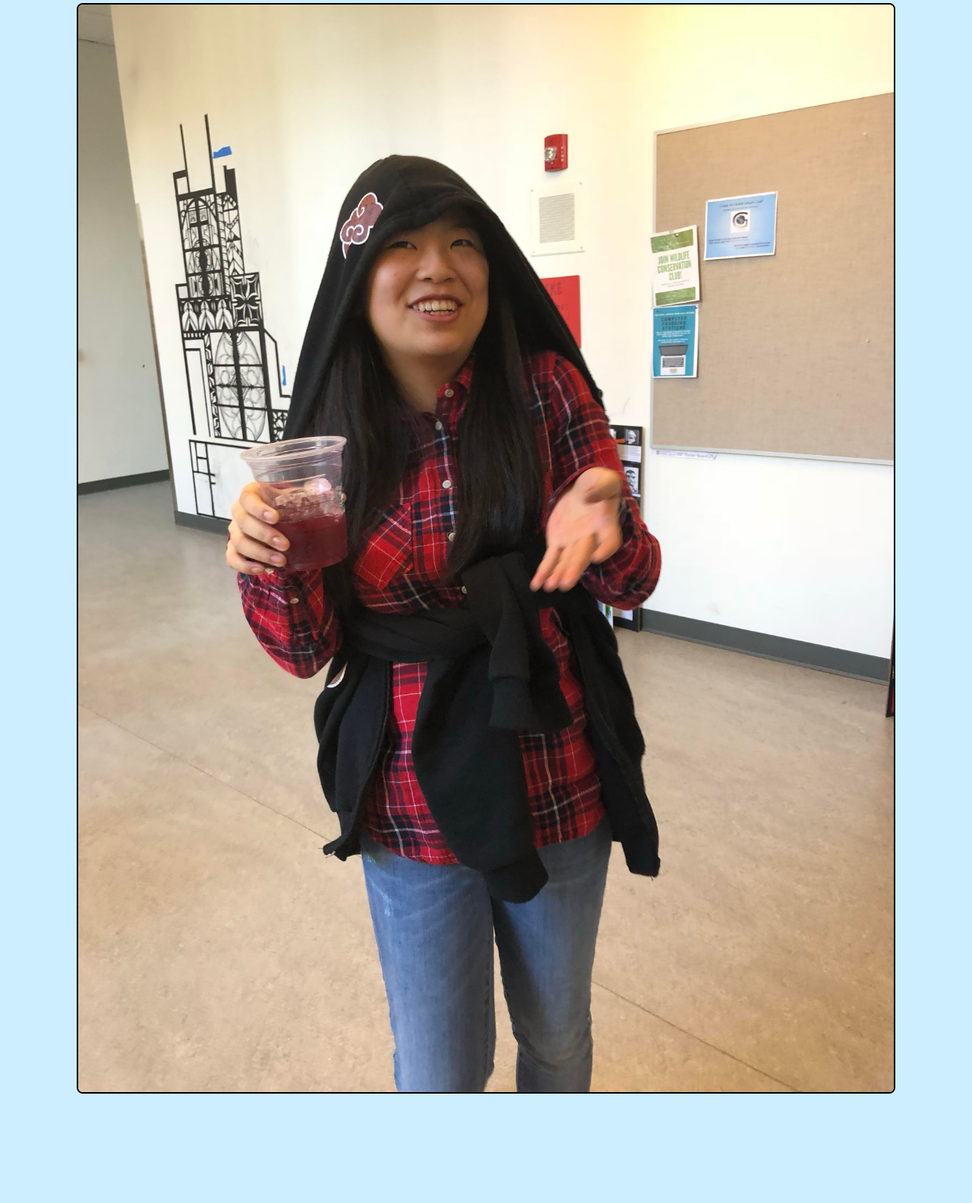
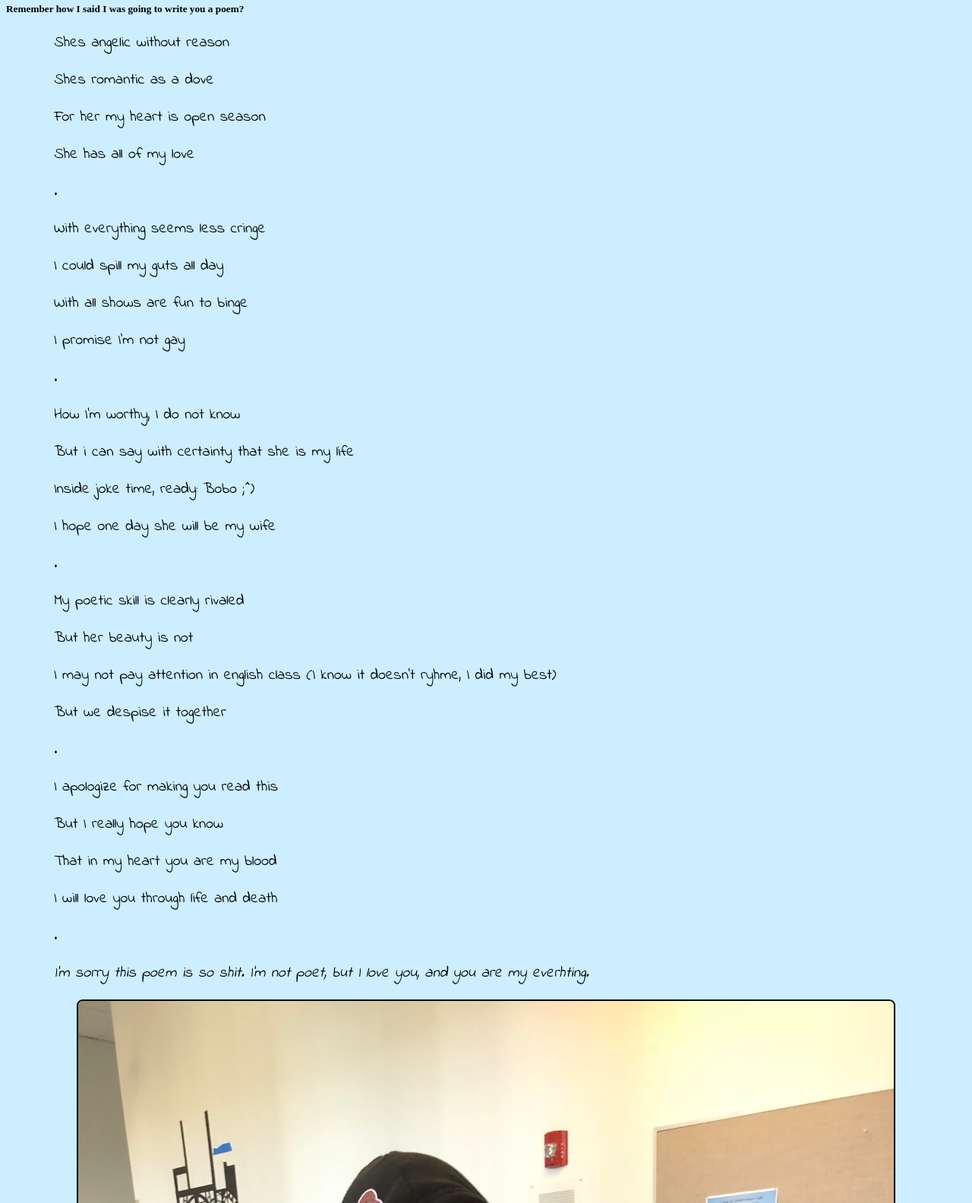
Before and after one commit to tototeto/jenny, a plain HTML site: page index.html in a window 1280 px wide. Shown: the part 208-1792 px from the top of the page at 76% size. Before the commit the page ends 1656 px from the top, so only its background shows below. Drawn offline with Linux system fonts and the light colour scheme; a web font is replaced by a local one.

Commit message:
added 2 month poem

```diff
--- a/index.html
+++ b/index.html
@@ -42,6 +42,91 @@
 		<h5>
 			Disclaimer: I tried getting cooler fonts but it didnt work for some reason? Sorry :(
 		</h5>
+		<h5>
+			Remember how I said I was going to write you a poem?
+		</h5>
+		<div class='poem'>
+			<p>
+				Shes angelic without reason
+			</p>
+			<p>
+				Shes romantic as a dove
+			</p>
+			<p>
+				For her my heart is open season
+			</p>
+			<p>
+				She has all of my love
+			</p>
+			<p>
+			.
+			</p>
+			<p>
+				With everything seems less cringe
+			</p>
+			<p>
+				I could spill my guts all day
+			</p>
+			<p>
+				With all shows are fun to binge
+			</p>
+			<p>
+				I promise I'm not gay
+			</p>
+			<p>
+			.
+			</p>
+			<p>
+				How I'm worthy, I do not know
+			</p>
+			<p>
+				But i can say with certainty that she is my life
+			</p>
+			<p>
+				Inside joke time, ready: Bobo ;^)
+			</p>
+			<p>
+				I hope one day she will be my wife
+			</p>
+			<p>
+			.
+			</p>
+			<p>
+				My poetic skill is clearly rivaled
+			</p>
+			<p>
+				But her beauty is not
+			</p>
+			<p>
+				I may not pay attention in english class (I know it doesn't ryhme, I did my best)
+			</p>
+			<p>
+				But we despise it together
+			</p>
+			<p>
+			.
+			</p>
+			<p>
+				I apologize for making you read this
+			</p>
+			<p>
+				But I really hope you know
+			</p>
+			<p>
+				That in my heart you are my blood
+			</p>
+			<p>
+				I will love you through life and death
+			</p>
+			<p>
+			.
+			</p>
+			<p>
+				<i>
+					I'm sorry this poem is so shit. I'm not poet, but I love you, and you are my everhting.
+				</i>
+			</p>
+		</div>
 		<div id='bulk'>
 			<img src='jenny.jpg'>
 		</div>
```
